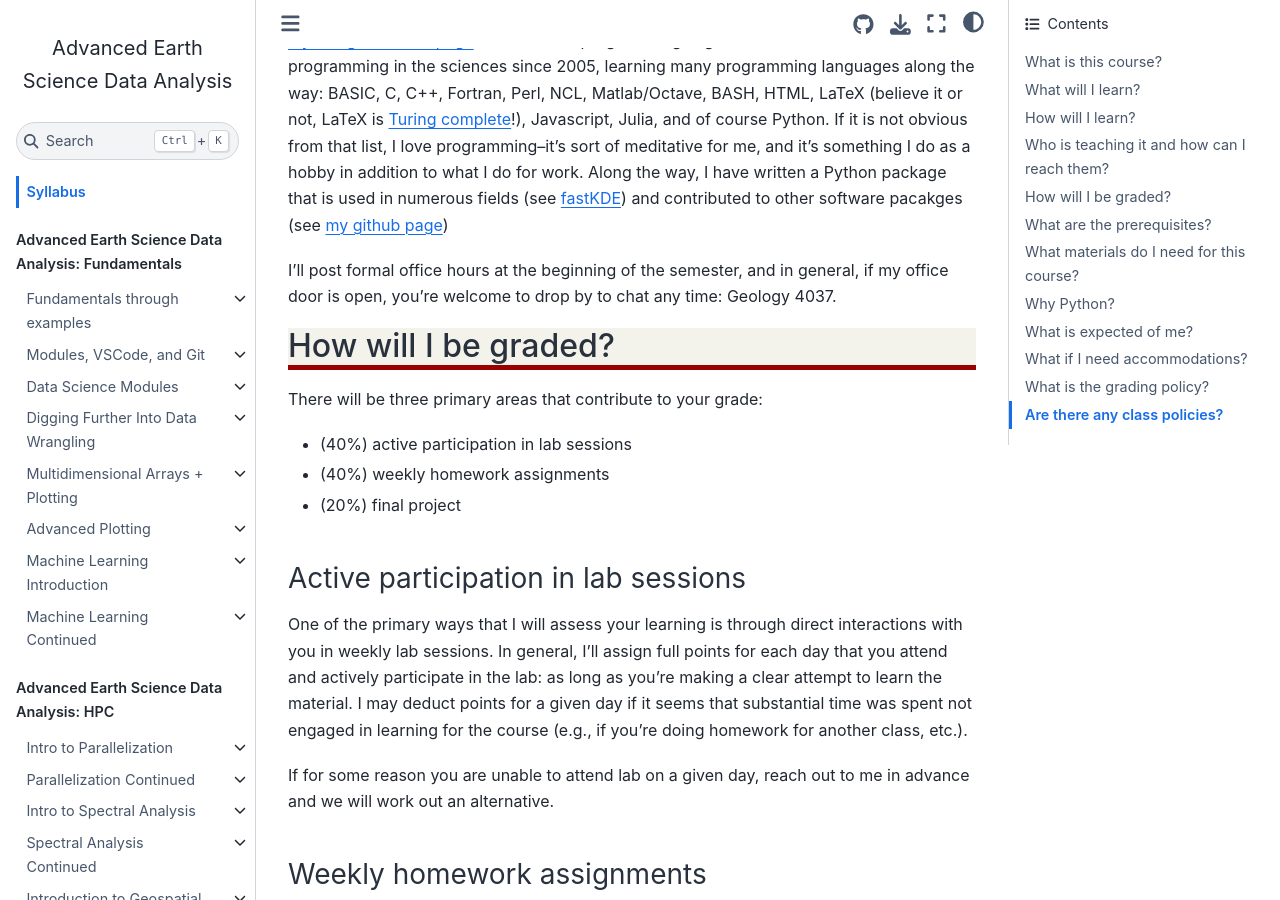
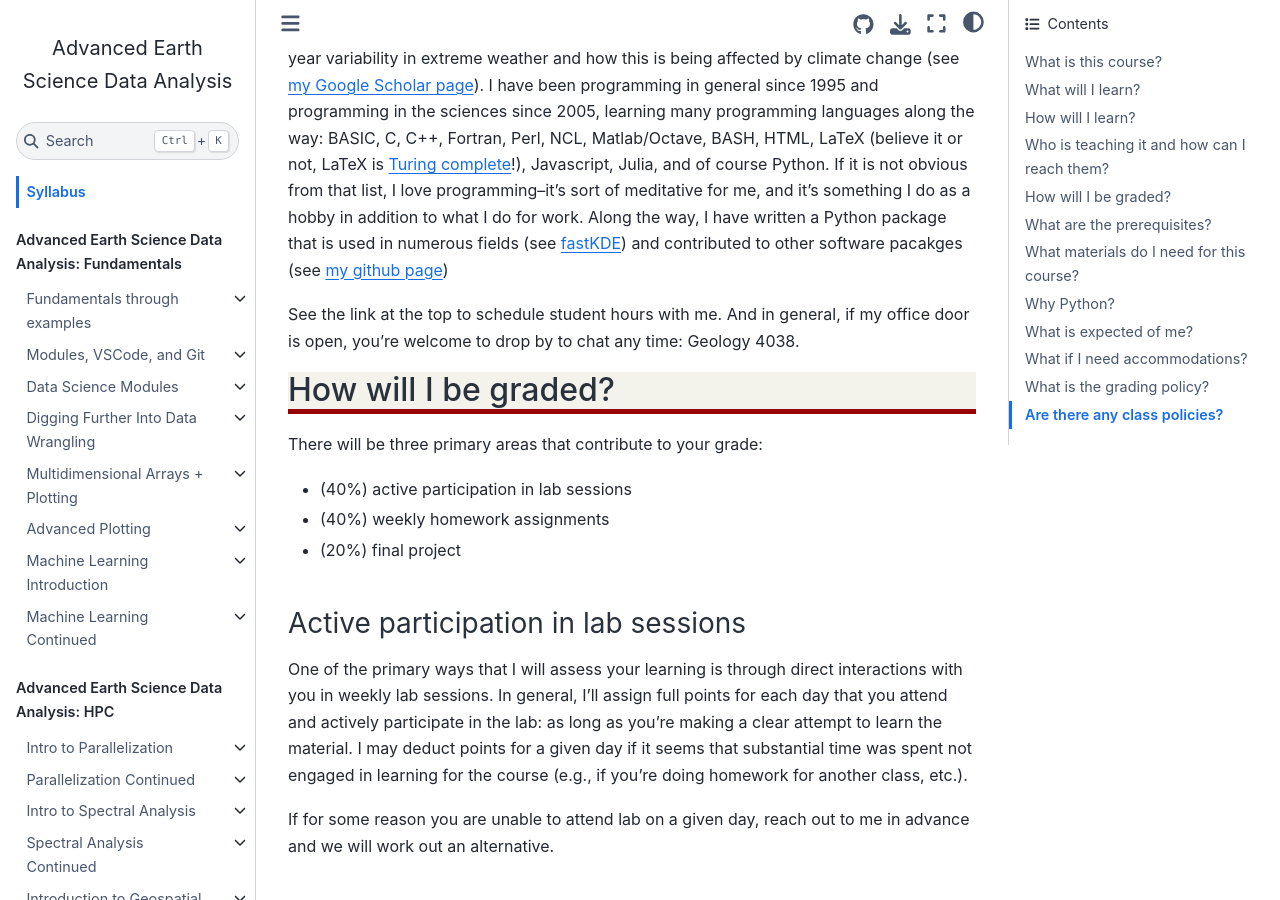
Before and after one commit to taobrienlbl/advanced_earth_science_data_analysis, a Jupyter Book: the page built from content/syllabus/syllabus.md, in a window 1280 px wide and 900 px high, scrolled down 2211 px. Built offline with Jupyter Book 1.0.4 settings and Sphinx 7.4.7 and the Sphinx Book theme 1.1.4, drawn with Linux system fonts in a browser that asks for light colours; pages that are not in the unit, such as notebooks, are missing from menus; some of the changed lines change nothing that is shown; some of the changed text lies outside the part shown.

Commit message:
minor syllabus update

```diff
--- a/content/syllabus/syllabus.md
+++ b/content/syllabus/syllabus.md
@@ -1,7 +1,10 @@
 # Syllabus
+
+Main course website: [https://obrienta.pages.iu.edu](https://obrienta.pages.iu.edu/courses/adv_eart_sci_data_analysis_fall_2025/)
+
 Course github site: [https://github.com/taobrienlbl/advanced_earth_science_data_analysis](https://github.com/taobrienlbl/advanced_earth_science_data_analysis)
 
-Fall 2023 Student Hours (M,W,Th,F): [Book time](https://outlook.office.com/bookwithme/user/720d05499372402eb10295f8a632eee6@iu.edu/meetingtype/SVRwCe7HMUGxuT6WGxi68g2?anonymous&ep=mLinkFromTile)
+Fall 2025 Student Hours (M,Tu,W,Th): [Book time](https://outlook.office.com/bookwithme/user/720d05499372402eb10295f8a632eee6@iu.edu/meetingtype/SVRwCe7HMUGxuT6WGxi68g2?anonymous&ismsaljsauthenabled&ep=mLinkFromTile)
 
 ## What is this course?
 "Advanced Data Analysis for Earth Science" is a graduate-level programming and data analysis course aimed at giving students in environment-related disciplines--like Geology, Atmospheric Science, Physical Geography, Environmental Science, etc.--the technical skills necessary to do high-quality science.
@@ -50,7 +53,7 @@
 ## Who is teaching it and how can I reach them?
 Prof. Travis A. O'Brien (he/him/his) - I'm a scientist who leads a group of undergraduate, graduate, and postdoctoral researchers focused on understanding what controls year-to-year variability in extreme weather and how this is being affected by climate change (see [my Google Scholar page](https://scholar.google.com/citations?user=LcMrbQYAAAAJ&hl=en)). I have been programming in general since 1995 and programming in the sciences since 2005, learning many programming languages along the way: BASIC, C, C++, Fortran, Perl, NCL, Matlab/Octave, BASH, HTML, LaTeX (believe it or not, LaTeX is [Turing complete](https://en.wikipedia.org/wiki/Turing_completeness)!), Javascript, Julia, and of course Python.  If it is not obvious from that list, I love programming--it's sort of meditative for me, and it's something I do as a hobby in addition to what I do for work.  Along the way, I have written a Python package that is used in numerous fields (see [fastKDE](https://github.com/LBL-EESA/fastkde)) and contributed to other software pacakges (see [my github page](https://github.com/taobrienlbl))
 
-I'll post formal office hours at the beginning of the semester, and in general, if my office door is open, you're welcome to drop by to chat any time: Geology 4037.
+See the link at the top to schedule student hours with me. And in general, if my office door is open, you're welcome to drop by to chat any time: Geology 4038.
 
 
 ## How will I be graded?
@@ -93,7 +96,7 @@
 
 ### What about late work?
 
-All late assignments will be subject to a 40% penalty unless arrangements are made in advance of the due date: the grade for late assignments will therefore be calculated as 0.6 times the actual grade given.  Assignments turned in after the last day of the semester will not be counted unless arrangements have been made for an incomplete, consistent with [IU policies on incompletes](https://bulletins.iu.edu/iu/gradschool/2022-2023/policies/grading.shtml).
+All late assignments will be subject to a 40% penalty unless arrangements are made in advance of the due date: the grade for late assignments will therefore be calculated as 0.6 times the actual grade given.  Assignments turned in after the last day of the semester will not be counted unless arrangements have been made for an incomplete, consistent with [IU policies on incompletes](https://bulletins.iu.edu/iu/gradschool/2024-2025/policies/grading.shtml).
 
 ## What are the prerequisites?
 
```
Also changed, not shown: 1 other file.
